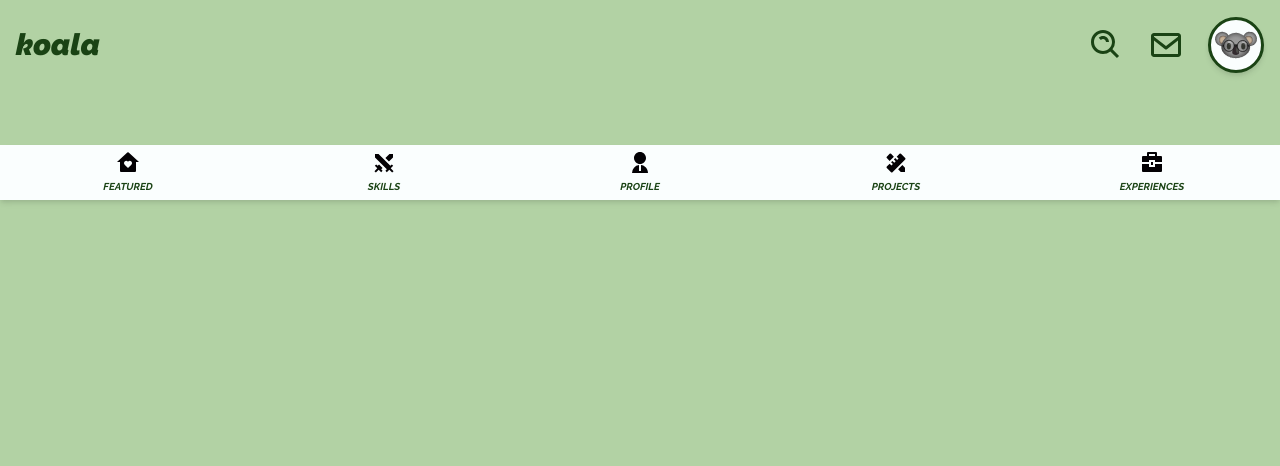
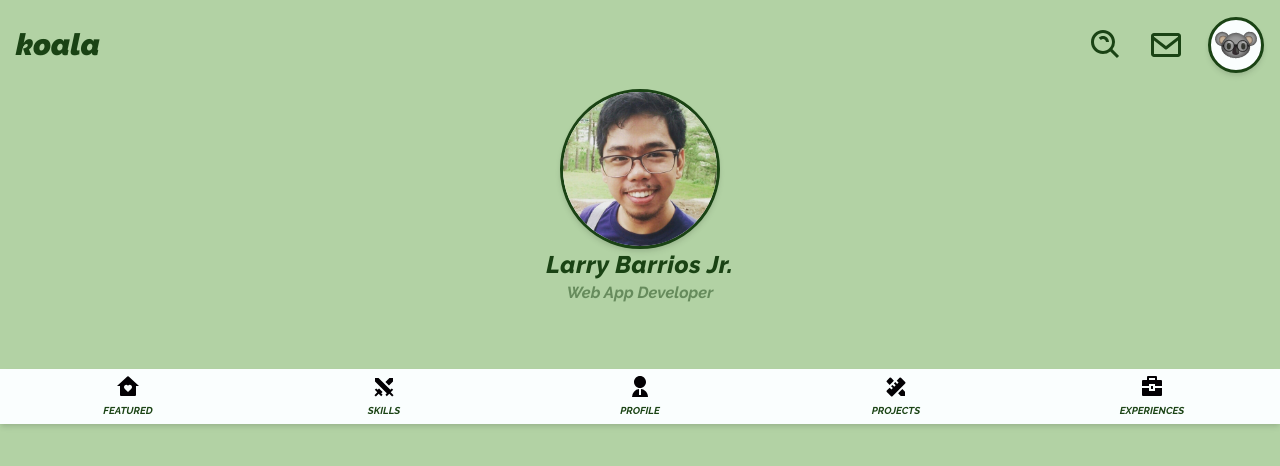
Before and after one commit to larrybarriosjr/portfolio, a Next.js app: page / in a window 1280 px wide. Shown: the top 466 px of the page. Built offline with nearby package versions, Linux system fonts and the light colour scheme.

Commit message:
Add Title component

```diff
--- /dev/null
+++ b/components/common/Text.tsx
@@ -0,0 +1,28 @@
+import clsx from "clsx"
+
+type TextProps = React.ComponentPropsWithoutRef<"p"> & {
+  type?: "page-heading" | "page-description"
+}
+
+const Text = ({ type, children, className, ...props }: TextProps) => {
+  const typeClassName = (type?: "page-heading" | "page-description") => {
+    switch (type) {
+      case "page-heading":
+        return "text-2xl font-extrabold tracking-wide text-forest-green"
+      case "page-description":
+        return "font-bold text-fern-green"
+      default:
+        return "text-xs font-medium text-onyx-black"
+    }
+  }
+
+  const classes = clsx([typeClassName(type), className])
+
+  return (
+    <p className={classes} {...props}>
+      {children}
+    </p>
+  )
+}
+
+export default Text
--- a/components/items/NavItem.tsx
+++ b/components/items/NavItem.tsx
@@ -12,7 +12,7 @@ const NavItem = ({ icon, name, className, ...props }: NavItemProps) => {
 
   return (
     <li className={classes} {...props}>
-      <Link href="#">
+      <Link href="/">
         <Button
           icon={icon}
           text={name}
--- /dev/null
+++ b/components/layout/Title.tsx
@@ -0,0 +1,41 @@
+import Image from "components/common/Image"
+import Text from "components/common/Text"
+import Row from "containers/Row"
+import Head from "next/head"
+
+type TitleProps = React.ComponentPropsWithoutRef<"section"> & {
+  avatar?: string
+  alt?: string
+  heading: string
+  subheading?: string
+  label: string
+}
+
+const Title = ({ avatar, alt, heading, subheading, label }: TitleProps) => {
+  return (
+    <section>
+      <Head>
+        <title>Koala | {label}</title>
+      </Head>
+      <Row
+        aria-labelledby={"page-title-" + label.toLowerCase()}
+        aria-describedby={"page-info-" + label.toLowerCase()}
+        className="flex-col items-center mt-0 mb-2"
+      >
+        {avatar ? (
+          <Image src={avatar} alt={alt} width={162} height={162} className="w-40 h-40" bordered />
+        ) : null}
+        <h1 id={"page-title-" + label.toLowerCase()} hidden>
+          {label}
+        </h1>
+        <p id={"page-info-" + label.toLowerCase()} hidden>
+          {label + " page"}
+        </p>
+        <Text type="page-heading">{heading}</Text>
+        {subheading ? <Text type="page-description">{subheading}</Text> : null}
+      </Row>
+    </section>
+  )
+}
+
+export default Title
--- a/pages/index.tsx
+++ b/pages/index.tsx
@@ -1,5 +1,19 @@
+import Title from "components/layout/Title"
+import avatar from "public/images/larry.jpg"
+import { Fragment } from "react"
+
 const Home = () => {
-  return <div></div>
+  return (
+    <Fragment>
+      <Title
+        avatar={avatar}
+        alt="Larry Barrios Jr."
+        heading="Larry Barrios Jr."
+        subheading="Web App Developer"
+        label="Profile"
+      />
+    </Fragment>
+  )
 }
 
 export default Home
```
Also changed, not shown: public/images/larry.jpg (added).
